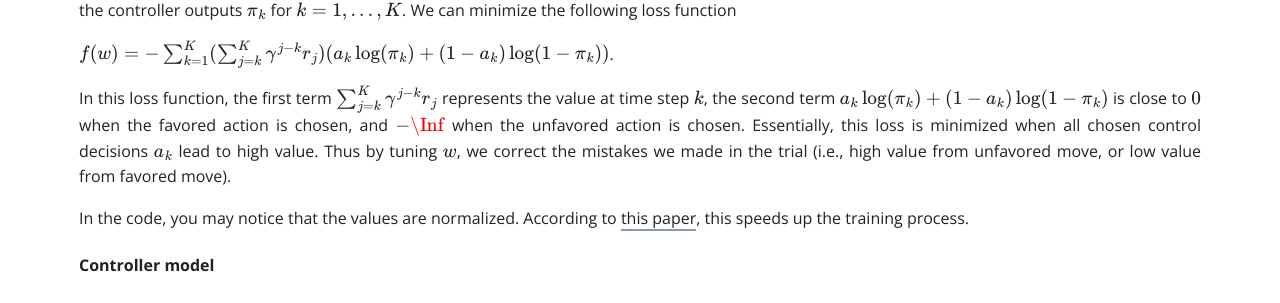
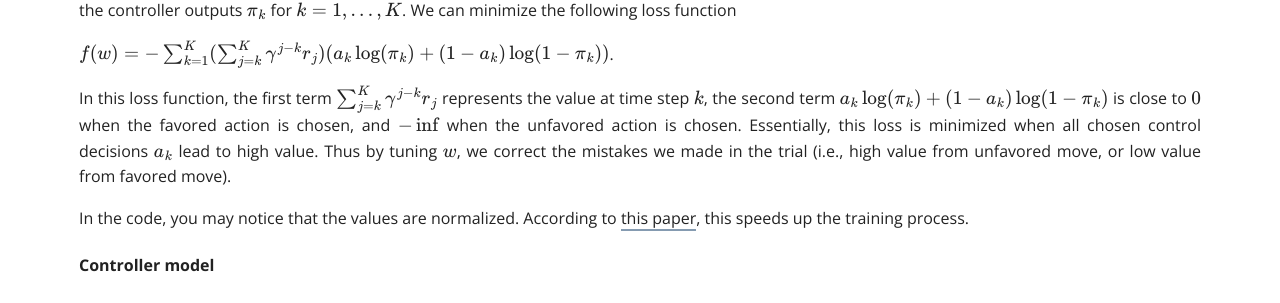
Before and after one commit to DesignInformaticsLab/DesignInformaticsLab.github.io, a Jekyll site: the page built from _posts/teaching/designopt/2017-09-07-application-polebalancing.md, in a window 1280 px wide and 900 px high, scrolled down 2072 px. Shown: the part 150-453 px from the top of the window. Built offline with Jekyll 4.4.1, drawn with Linux system fonts in a browser that asks for light colours; some web fonts are replaced; formulas are drawn with MathJax 3.

Commit message:
updated hw

```diff
--- a/_posts/teaching/designopt/2017-09-07-application-polebalancing.md
+++ b/_posts/teaching/designopt/2017-09-07-application-polebalancing.md
@@ -137,7 +137,7 @@ $$ f(w) = -\sum_{k=1}^K (\sum_{j=k}^K \gamma^{j-k}r_j) (a_k\log(\pi_k)+(1-a_k)\l
 
 In this loss function, the first term $$\sum_{j=k}^K \gamma^{j-k}r_j$$ represents
 the value at time step $$k$$, the second term $$a_k\log(\pi_k)+(1-a_k)\log(1-\pi_k)$$ is close to
-$$0$$ when the favored action is chosen, and $$-\Inf$$ when the unfavored action is chosen.
+$$0$$ when the favored action is chosen, and $$-\inf$$ when the unfavored action is chosen.
 Essentially, this loss is minimized when all chosen control decisions $$a_k$$ lead
 to high value. Thus by tuning $$w$$, we correct the mistakes we made in the
 trial (i.e., high value from unfavored move, or low value from favored move).
```
